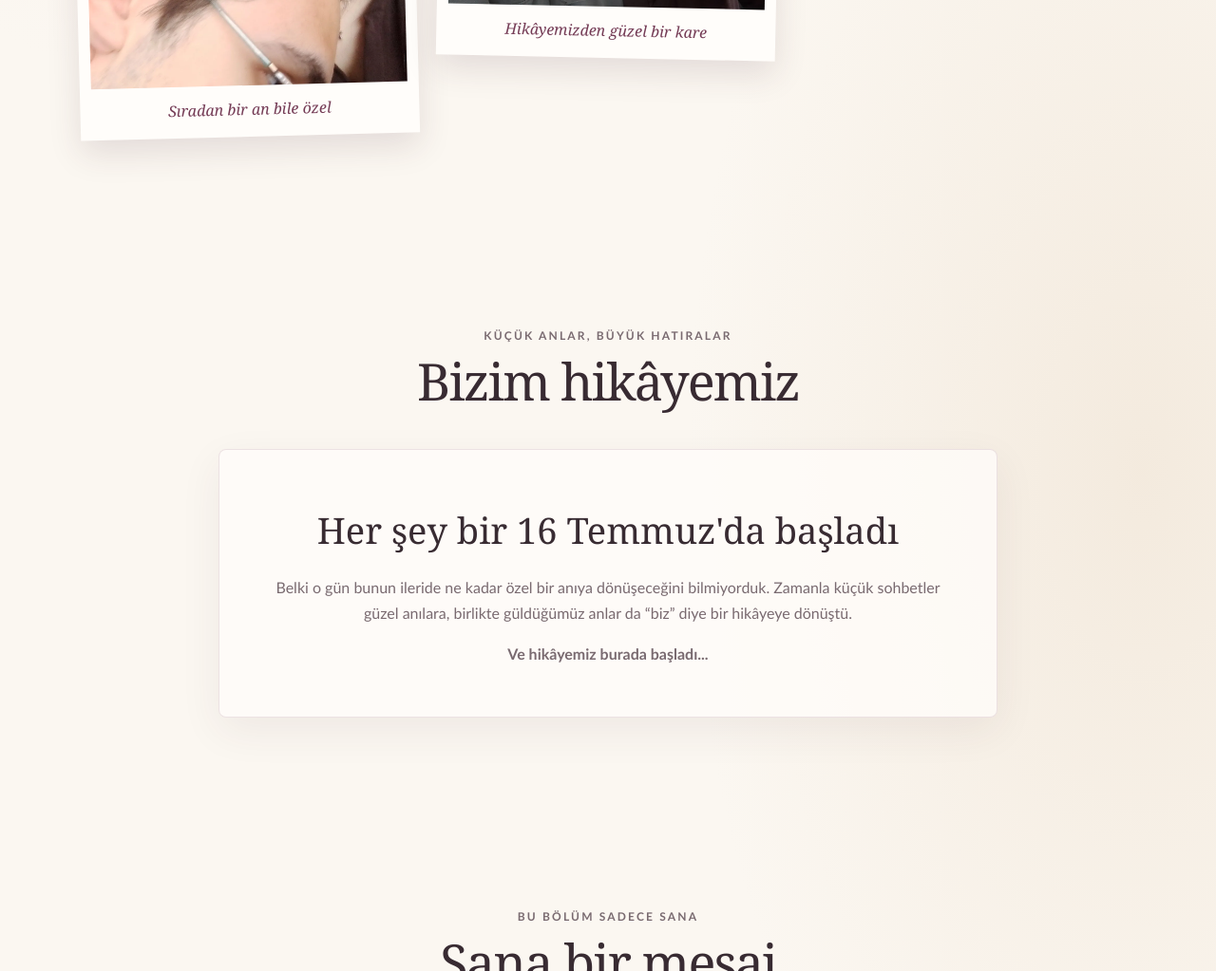
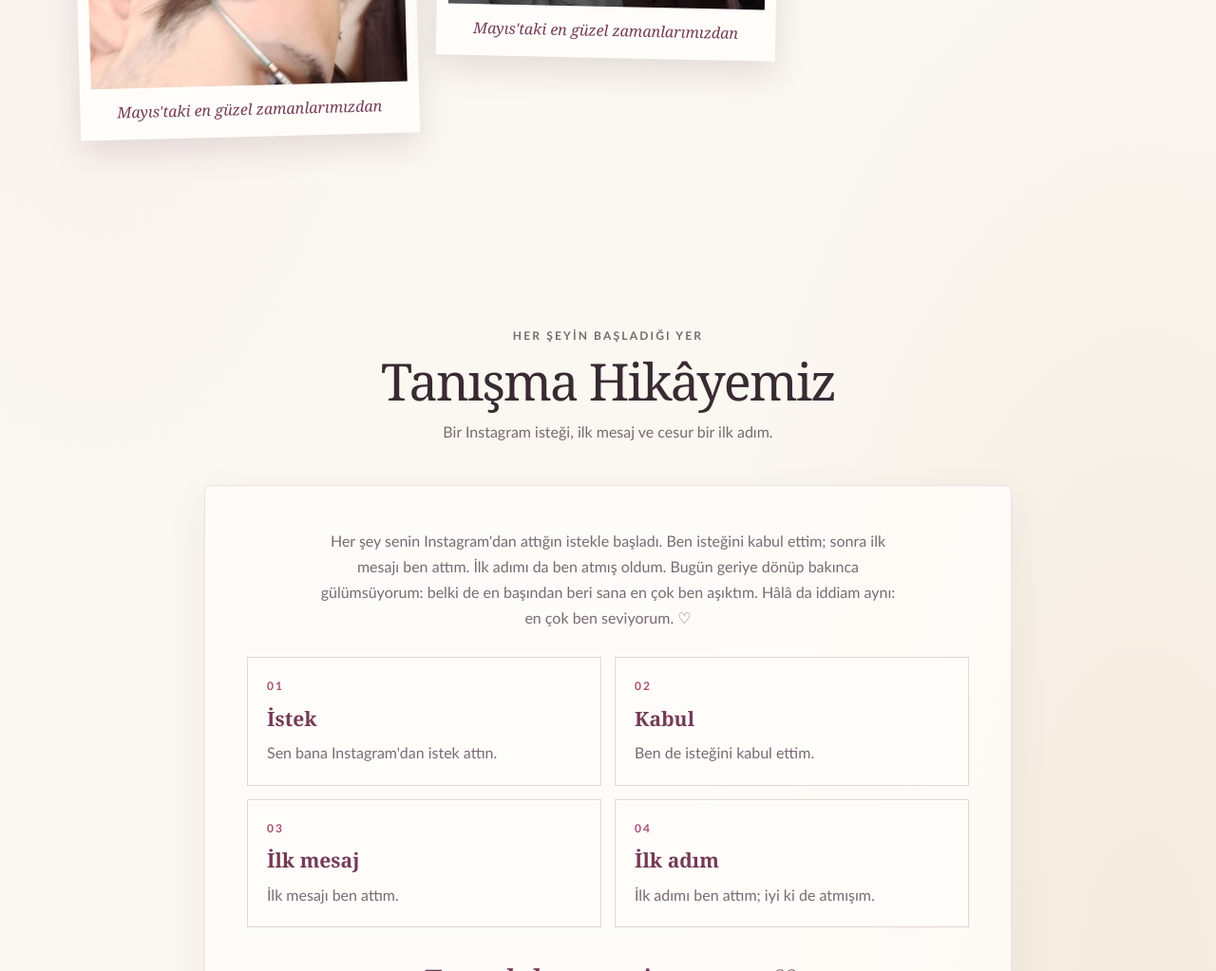
Before and after one commit to kubrariodalkilic/Biricik-sevgilim, a plain HTML site: page index.html in a window 1280 px wide. Shown: the part 1777-2800 px from the top of the page at 95% size. Drawn offline with Linux system fonts and the light colour scheme.

Commit message:
Add the meeting story and photo captions

```diff
--- a/index.html
+++ b/index.html
@@ -297,6 +297,65 @@
 
     .story-card p:last-child { margin-bottom: 0; }
 
+    .meet-story {
+      max-width: 850px;
+      margin: 0 auto;
+      padding: clamp(26px, 5vw, 44px);
+      border: 1px solid rgba(116, 59, 85, .13);
+      border-radius: 8px;
+      background: rgba(255, 253, 250, .8);
+      box-shadow: 0 14px 44px rgba(69, 42, 52, .07);
+      text-align: center;
+    }
+
+    .meet-intro {
+      max-width: 620px;
+      margin: 0 auto 28px;
+      color: var(--muted);
+    }
+
+    .meet-steps {
+      display: grid;
+      grid-template-columns: repeat(2, minmax(0, 1fr));
+      gap: 14px;
+      text-align: left;
+    }
+
+    .meet-step {
+      padding: 20px;
+      border: 1px solid var(--line);
+      background: #fffdfa;
+    }
+
+    .step-number {
+      display: block;
+      margin-bottom: 6px;
+      color: var(--rose);
+      font-size: 12px;
+      font-weight: 700;
+      letter-spacing: .16em;
+    }
+
+    .meet-step h3 {
+      margin-bottom: 4px;
+      color: var(--rose-deep);
+      font-family: Georgia, "Times New Roman", serif;
+      font-size: 21px;
+    }
+
+    .meet-step p {
+      margin: 0;
+      color: var(--muted);
+    }
+
+    .meet-claim {
+      margin: 28px 0 0;
+      color: var(--rose-deep);
+      font-family: Georgia, "Times New Roman", serif;
+      font-size: clamp(25px, 4vw, 34px);
+      font-style: italic;
+    }
+
     .letter {
       max-width: 760px;
       margin: 0 auto;
@@ -455,6 +514,7 @@
       .gallery { grid-template-columns: 1fr; gap: 24px; }
       .polaroid { width: min(100%, 420px); margin-inline: auto; }
       .polaroid img { max-height: 420px; }
+      .meet-steps { grid-template-columns: 1fr; }
       .section { padding-block: 64px; }
       .section-heading { margin-bottom: 30px; }
       .story-card h2, .letter h2, .surprise-card h2 { font-size: 30px; }
@@ -473,6 +533,7 @@
     <a class="brand" href="#anasayfa">Kübra &amp; Sabir</a>
     <nav class="nav-links" aria-label="Ana menü">
       <a href="#anilar">Anılar</a>
+      <a href="#tanisma">Tanışma</a>
       <a href="#hikayemiz">Hikâyemiz</a>
       <a href="#mektup">Mektup</a>
       <a href="#surpriz">Sürpriz</a>
@@ -493,7 +554,7 @@
       </div>
       <figure class="hero-polaroid">
         <img src="assets/memory-01.webp" alt="Kübra ve Sabir birlikte açık havada" fetchpriority="high">
-        <figcaption class="handwritten">Bizim küçük dünyamız</figcaption>
+        <figcaption class="handwritten">Anıtkabir'de birlikte</figcaption>
       </figure>
     </section>
 
@@ -509,26 +570,65 @@
         <p>Küçük anlar, yıllar sonra bile yüzümüzde aynı gülümsemeyi bırakır.</p>
       </div>
       <div class="gallery">
-        <button class="polaroid" type="button" data-full="assets/memory-01.webp" data-caption="Bizim küçük dünyamız" aria-label="Fotoğrafı büyüt: Bizim küçük dünyamız">
+        <button class="polaroid" type="button" data-full="assets/memory-01.webp" data-caption="Anıtkabir'de birlikte" aria-label="Fotoğrafı büyüt: Anıtkabir'de birlikte">
           <img src="assets/memory-01.webp" alt="Kübra ve Sabir birlikte açık havada" loading="lazy" decoding="async">
-          <span class="caption">Bizim küçük dünyamız</span>
+          <span class="caption">Anıtkabir'de birlikte</span>
         </button>
-        <button class="polaroid" type="button" data-full="assets/memory-02.webp" data-caption="Yan yana, her zaman daha güzel" aria-label="Fotoğrafı büyüt: Yan yana, her zaman daha güzel">
+        <button class="polaroid" type="button" data-full="assets/memory-02.webp" data-caption="İlk biramız ve Kuğulu Park'a ilk gidişimiz" aria-label="Fotoğrafı büyüt: İlk biramız ve Kuğulu Park'a ilk gidişimiz">
           <img src="assets/memory-02.webp" alt="Kübra ve Sabir birlikte selfie çekerken" loading="lazy" decoding="async">
-          <span class="caption">Yan yana, her zaman daha güzel</span>
+          <span class="caption">İlk biramız ve Kuğulu Park'a ilk gidişimiz</span>
         </button>
-        <button class="polaroid" type="button" data-full="assets/memory-03.webp" data-caption="En sevdiğim gülüşlerden biri" aria-label="Fotoğrafı büyüt: En sevdiğim gülüşlerden biri">
-          <img src="assets/memory-03.webp" alt="Kübra ve Sabir'in yakın plan selfie fotoğrafı" loading="lazy" decoding="async">
-          <span class="caption">En sevdiğim gülüşlerden biri</span>
+        <button class="polaroid" type="button" data-full="assets/memory-03.webp" data-caption="Mayıs'taki en güzel zamanlarımızdan" aria-label="Fotoğrafı büyüt: Mayıs'taki en güzel zamanlarımızdan">
+          <img src="assets/memory-03.webp" alt="Kübra ve Sabir'in Mayıs'taki güzel anlarından biri" loading="lazy" decoding="async">
+          <span class="caption">Mayıs'taki en güzel zamanlarımızdan</span>
         </button>
-        <button class="polaroid" type="button" data-full="assets/memory-04.webp" data-caption="Birlikte geçen sıradan bir an bile özel" aria-label="Fotoğrafı büyüt: Birlikte geçen sıradan bir an bile özel">
-          <img src="assets/memory-04.webp" alt="Kübra ve Sabir'in samimi bir selfie fotoğrafı" loading="lazy" decoding="async">
-          <span class="caption">Sıradan bir an bile özel</span>
+        <button class="polaroid" type="button" data-full="assets/memory-04.webp" data-caption="Mayıs'taki en güzel zamanlarımızdan" aria-label="Fotoğrafı büyüt: Mayıs'taki en güzel zamanlarımızdan">
+          <img src="assets/memory-04.webp" alt="Kübra ve Sabir'in Mayıs'taki güzel anlarından biri" loading="lazy" decoding="async">
+          <span class="caption">Mayıs'taki en güzel zamanlarımızdan</span>
         </button>
-        <button class="polaroid" type="button" data-full="assets/memory-05.webp" data-caption="Hikâyemizden güzel bir kare" aria-label="Fotoğrafı büyüt: Hikâyemizden güzel bir kare">
-          <img src="assets/memory-05.webp" alt="Kübra ve Sabir birlikte fotoğraf çekerken" loading="lazy" decoding="async">
-          <span class="caption">Hikâyemizden güzel bir kare</span>
+        <button class="polaroid" type="button" data-full="assets/memory-05.webp" data-caption="Mayıs'taki en güzel zamanlarımızdan" aria-label="Fotoğrafı büyüt: Mayıs'taki en güzel zamanlarımızdan">
+          <img src="assets/memory-05.webp" alt="Kübra ve Sabir'in Mayıs'taki güzel anlarından biri" loading="lazy" decoding="async">
+          <span class="caption">Mayıs'taki en güzel zamanlarımızdan</span>
         </button>
+      </div>
+    </section>
+
+    <section class="section shell" id="tanisma">
+      <div class="section-heading">
+        <p class="eyebrow">Her şeyin başladığı yer</p>
+        <h2>Tanışma Hikâyemiz</h2>
+        <p>Bir Instagram isteği, ilk mesaj ve cesur bir ilk adım.</p>
+      </div>
+      <div class="meet-story">
+        <p class="meet-intro">
+          Her şey senin Instagram'dan attığın istekle başladı. Ben isteğini kabul ettim;
+          sonra ilk mesajı ben attım. İlk adımı da ben atmış oldum. Bugün geriye dönüp
+          bakınca gülümsüyorum: belki de en başından beri sana en çok ben aşıktım.
+          Hâlâ da iddiam aynı: en çok ben seviyorum. ♡
+        </p>
+        <div class="meet-steps">
+          <article class="meet-step">
+            <span class="step-number">01</span>
+            <h3>İstek</h3>
+            <p>Sen bana Instagram'dan istek attın.</p>
+          </article>
+          <article class="meet-step">
+            <span class="step-number">02</span>
+            <h3>Kabul</h3>
+            <p>Ben de isteğini kabul ettim.</p>
+          </article>
+          <article class="meet-step">
+            <span class="step-number">03</span>
+            <h3>İlk mesaj</h3>
+            <p>İlk mesajı ben attım.</p>
+          </article>
+          <article class="meet-step">
+            <span class="step-number">04</span>
+            <h3>İlk adım</h3>
+            <p>İlk adımı ben attım; iyi ki de atmışım.</p>
+          </article>
+        </div>
+        <p class="meet-claim">En çok ben seviyorum. ♡</p>
       </div>
     </section>
 
```
